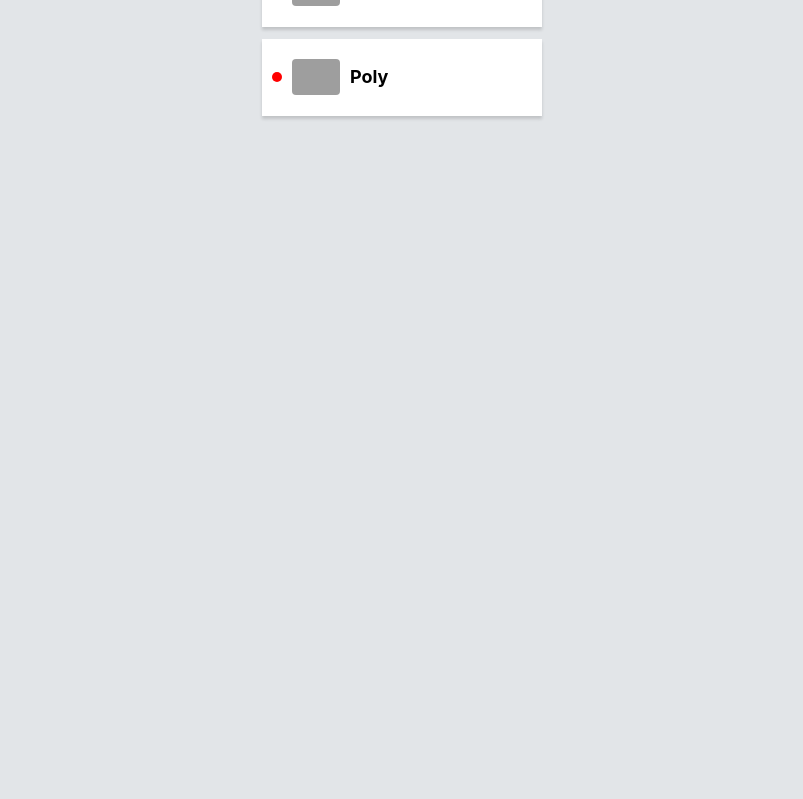
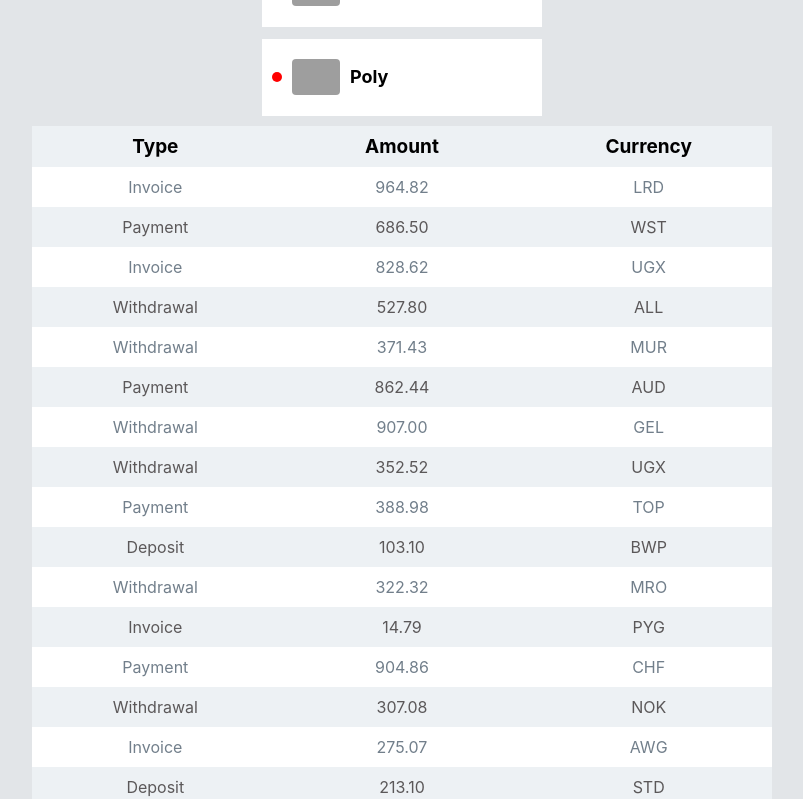
Before and after one commit to rmlyaaa/goit-react-hw-01-components, a React (Create React App) app: page / in a window 1280 px wide. Shown: the part 881-1680 px from the top of the page, without its empty margins (238-1041 px from the left). Before the commit the page ends 1007 px from the top, so only its background shows below. Built offline with nearby package versions, Linux system fonts and the light colour scheme; grey boxes are pictures that could not be loaded.

Commit message:
stats done

```diff
--- a/src/components/App.jsx
+++ b/src/components/App.jsx
@@ -1,10 +1,12 @@
 import user from '../user.json';
 import data from '../data.json';
+import transactions from '../transactions.json';
 import friends from '../friends.json';
 import { Profile } from './Profile/Profile.js';
 import { GlobalStyle } from './GlobalStyle';
 import { Stats } from './Stats/Stats.js';
 import { FriendsList } from './Friends/FriendsList';
+import { Transactions } from './Transactions/Transactions';
 
 export const App = () => {
   return (
@@ -12,6 +14,7 @@
       <Profile user={user} />
       <Stats stats={data} />
       <FriendsList friends={friends} />
+      <Transactions items={transactions} />
       <GlobalStyle />
     </div>
   );
--- a/src/components/Friends/Friends.styled.js
+++ b/src/components/Friends/Friends.styled.js
@@ -13,7 +13,6 @@
 export const Item = styled.li`
   background-color: white;
   width: 280px;
-  box-shadow: 0px 3px 3px 0px rgba(0, 0, 0, 0.15);
 `;
 
 export const Wrapper = styled.div`
--- a/src/components/Transactions/Transactions.js
+++ b/src/components/Transactions/Transactions.js
@@ -0,0 +1,24 @@
+import { Table, Td, Th, Tr } from './Transactions.styled';
+
+export const Transactions = ({ items }) => {
+  return (
+    <Table>
+      <thead>
+        <tr>
+          <Th>Type</Th>
+          <Th>Amount</Th>
+          <Th>Currency</Th>
+        </tr>
+      </thead>
+      <tbody>
+        {items.map(({ id, type, amount, currency }) => (
+          <Tr key={id}>
+            <Td>{type}</Td>
+            <Td>{amount}</Td>
+            <Td>{currency}</Td>
+          </Tr>
+        ))}
+      </tbody>
+    </Table>
+  );
+};
--- a/src/components/Transactions/Transactions.styled.js
+++ b/src/components/Transactions/Transactions.styled.js
@@ -0,0 +1,34 @@
+import styled from 'styled-components';
+
+export const Table = styled.table`
+  width: 740px;
+  margin: 0 auto;
+  background-color: white;
+  pading: 0;
+  border-collapse: collapse;
+`;
+
+export const Th = styled.th`
+  padding: 10px;
+  background-color: #edf1f4;
+
+  font-size: 19px;
+  width: calc(100% / 3);
+  border-collapse: collapse;
+`;
+
+export const Tr = styled.tr`
+
+text-transform: capitalize;
+  color: #727f8b;
+    background-color: white;
+    height: 40px;
+    text-align: center;
+
+    &:nth-child(even){
+        color: #5B5859;
+          background-color: #edf1f4;;`;
+
+export const Td = styled.td`
+  border-collapse: collapse;
+`;
--- /dev/null
+++ b/src/transactions.json
@@ -0,0 +1,122 @@
+[
+  {
+    "id": "1e0700a2-5183-4291-85cc-2065a036a683",
+    "type": "invoice",
+    "amount": "964.82",
+    "currency": "LRD"
+  },
+  {
+    "id": "a30f821b-4d25-4ff0-abdd-e340b3f0dd2b",
+    "type": "payment",
+    "amount": "686.50",
+    "currency": "WST"
+  },
+  {
+    "id": "44dca67a-8e5a-4798-bf8e-b15efd4e1abd",
+    "type": "invoice",
+    "amount": "828.62",
+    "currency": "UGX"
+  },
+  {
+    "id": "ea8ed3dc-2b68-4a53-905a-53ecb0adef33",
+    "type": "withdrawal",
+    "amount": "527.80",
+    "currency": "ALL"
+  },
+  {
+    "id": "ea76146a-0b00-4b80-bc02-a8c822176712",
+    "type": "withdrawal",
+    "amount": "371.43",
+    "currency": "MUR"
+  },
+  {
+    "id": "63ca02f9-d637-46b5-9237-f3b24425e029",
+    "type": "payment",
+    "amount": "862.44",
+    "currency": "AUD"
+  },
+  {
+    "id": "ed0263e8-59a5-4bf1-87e0-2bb88e53dc34",
+    "type": "withdrawal",
+    "amount": "907.00",
+    "currency": "GEL"
+  },
+  {
+    "id": "6013bad0-750c-4691-8bc2-d8f2b43969c4",
+    "type": "withdrawal",
+    "amount": "352.52",
+    "currency": "UGX"
+  },
+  {
+    "id": "252c7be4-8b06-4fa7-8d42-61fb835b70d5",
+    "type": "payment",
+    "amount": "388.98",
+    "currency": "TOP"
+  },
+  {
+    "id": "4eaab41b-b967-40ac-82ed-85fc66f646f1",
+    "type": "deposit",
+    "amount": "103.10",
+    "currency": "BWP"
+  },
+  {
+    "id": "9648a350-8469-42d5-8bf3-18090de5fe67",
+    "type": "withdrawal",
+    "amount": "322.32",
+    "currency": "MRO"
+  },
+  {
+    "id": "9c5c25fb-1a95-4b2f-8d1f-4c4426d677cc",
+    "type": "invoice",
+    "amount": "14.79",
+    "currency": "PYG"
+  },
+  {
+    "id": "43ef232c-80e9-4d6f-b48a-b22405620de3",
+    "type": "payment",
+    "amount": "904.86",
+    "currency": "CHF"
+  },
+  {
+    "id": "5161682e-e620-4019-ab0a-24ceb10fbd20",
+    "type": "withdrawal",
+    "amount": "307.08",
+    "currency": "NOK"
+  },
+  {
+    "id": "7b119d71-42e6-4c42-a141-6818b07bb9ff",
+    "type": "invoice",
+    "amount": "275.07",
+    "currency": "AWG"
+  },
+  {
+    "id": "a4f65722-65c4-4c28-b1f4-b8ed988bb205",
+    "type": "deposit",
+    "amount": "213.10",
+    "currency": "STD"
+  },
+  {
+    "id": "c6e5784b-0ca3-48d6-86e5-b5128af5a523",
+    "type": "invoice",
+    "amount": "116.11",
+    "currency": "CUP CUC"
+  },
+  {
+    "id": "c9ebed6a-3a02-4b49-ac0d-0534b51f2bfd",
+    "type": "invoice",
+    "amount": "878.67",
+    "currency": "HKD"
+  },
+  {
+    "id": "a4a98b0e-b22c-438b-9f83-de2df52110c8",
+    "type": "invoice",
+    "amount": "725.03",
+    "currency": "UYU UYI"
+  },
+  {
+    "id": "b39bfa7a-0166-4c47-94d6-87d20590f746",
+    "type": "payment",
+    "amount": "405.45",
+    "currency": "MDL"
+  }
+]
```
